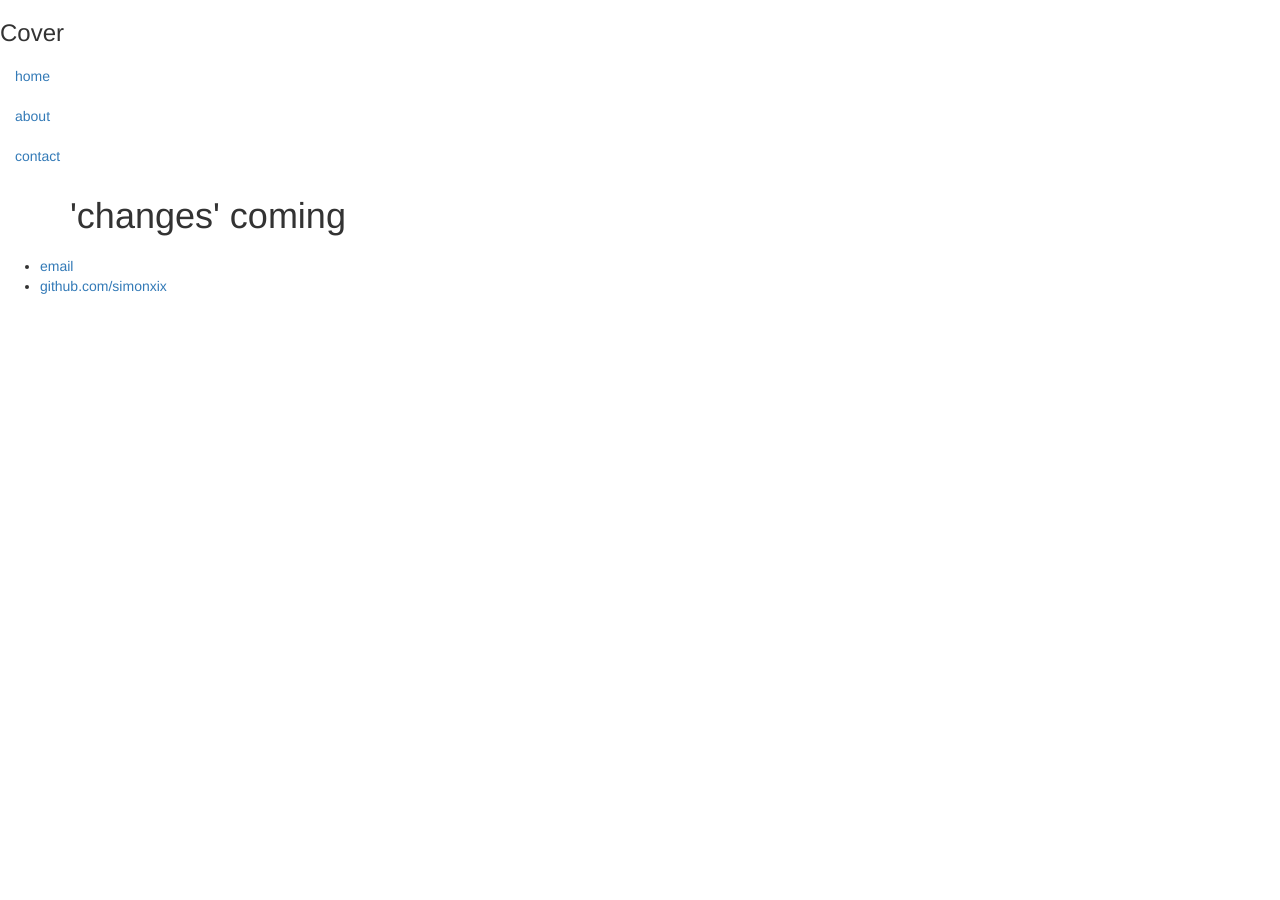
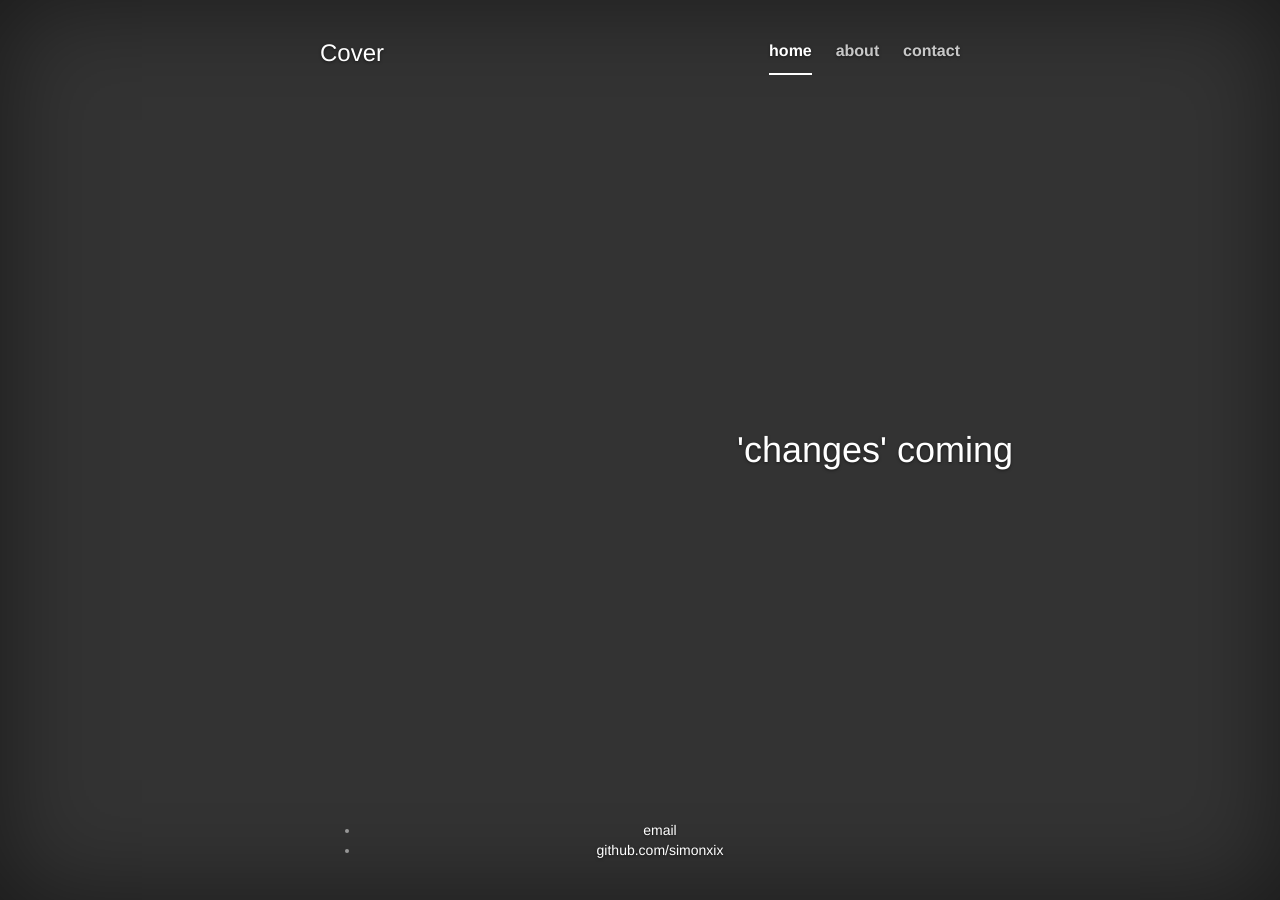
Before and after one commit to SimonXIX/simonxix.github.io, a Jekyll site: the page built from index.html, in a window 1280 px wide. Built offline with Jekyll 4.4.1, drawn with Linux system fonts in a browser that asks for light colours.

Commit message:
Edited CSS

```diff
--- a/_layouts/default.html
+++ b/_layouts/default.html
@@ -7,18 +7,18 @@
     <!-- The above 3 meta tags *must* come first in the head; any other head content must come *after* these tags -->
     <meta name="description" content="">
     <meta name="author" content="">
-    <link rel="icon" href="/favicon.ico">
+    <link rel="icon" href="./favicon.ico">
 
     <title>simonxix.github.io</title>
 
     <!-- Bootstrap core CSS -->
-    <link href="/css/bootstrap.min.css" rel="stylesheet">
+    <link href="./css/bootstrap.min.css" rel="stylesheet">
 
     <!-- IE10 viewport hack for Surface/desktop Windows 8 bug -->
-    <link href="/css/ie10-viewport-bug-workaround.css" rel="stylesheet">
+    <link href="./css/ie10-viewport-bug-workaround.css" rel="stylesheet">
 
     <!-- Custom styles for this template -->
-    <link href="main.css" rel="stylesheet">
+    <link href="./css/main.css" rel="stylesheet">
 
     <!-- HTML5 shim and Respond.js for IE8 support of HTML5 elements and media queries -->
     <!--[if lt IE 9]>
```
